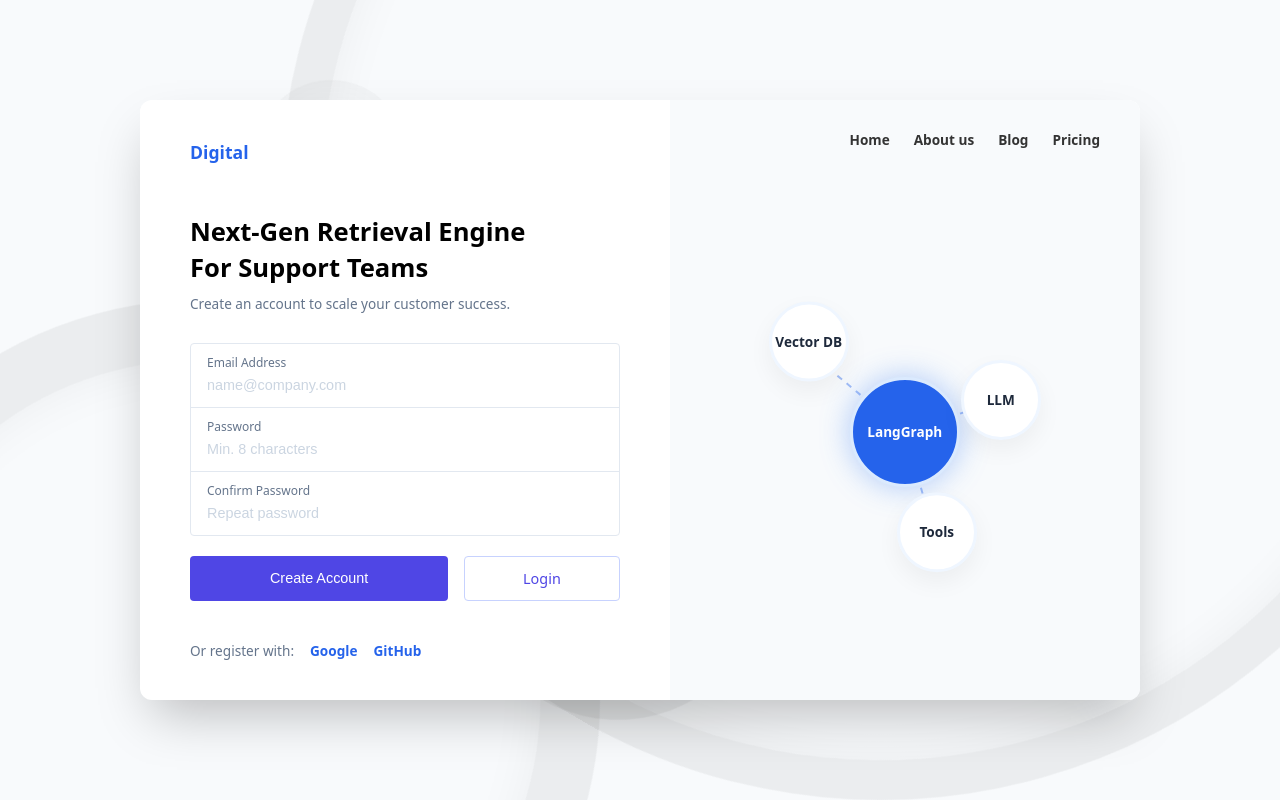
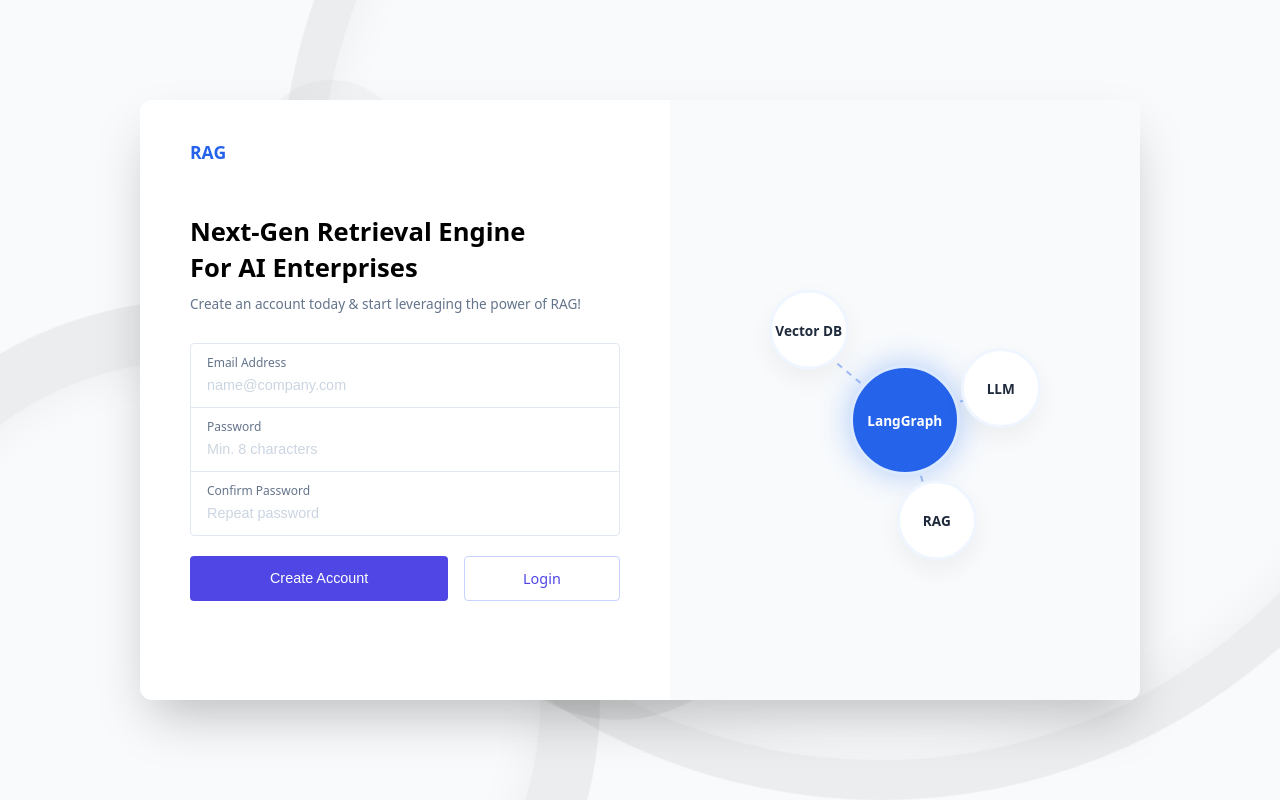
Before and after one commit to AdityaSh07/self-correcting-rag, a plain HTML site: page frontend/signup.html in a window 1280 px wide. Drawn offline with Linux system fonts and the light colour scheme.

Commit message:
Move frontend directory from backend to root

```diff
--- a/backend/frontend/signup.html
+++ b/frontend/signup.html
@@ -16,11 +16,11 @@
 
     <div class="auth-card">
         <div class="auth-left">
-            <div class="brand-text">Digital</div>
+            <div class="brand-text">RAG</div>
 
             <div class="auth-header">
-                <h1 class="auth-title">Next-Gen Retrieval Engine<br>For Support Teams</h1>
-                <p class="auth-subtitle">Create an account to scale your customer success.</p>
+                <h1 class="auth-title">Next-Gen Retrieval Engine<br>For AI Enterprises</h1>
+                <p class="auth-subtitle">Create an account today & start leveraging the power of RAG!</p>
             </div>
 
             <form id="signup-form" class="form auth-form">
@@ -45,25 +45,14 @@
                 </div>
 
                 <p id="signup-error" class="form__error" hidden></p>
-                <p id="signup-success" class="form__success" hidden>Account created! Redirecting to login...</p>
+                <p id="signup-success" class="form__success" hidden>Account created! Login now!</p>
             </form>
 
-            <div class="social-login">
-                <span class="social-text">Or register with:</span>
-                <div class="social-links">
-                    <a href="#">Google</a>
-                    <a href="#">GitHub</a>
-                </div>
-            </div>
+
         </div>
 
         <div class="auth-right">
-            <nav class="top-nav">
-                <a href="#">Home</a>
-                <a href="#">About us</a>
-                <a href="#">Blog</a>
-                <a href="#">Pricing</a>
-            </nav>
+
 
             <div class="illustration-container">
                 <div class="rag-graph">
@@ -74,7 +63,7 @@
                     <!-- Orbiting Nodes -->
                     <div class="graph-node orbit-node orbit-1"><span>Vector DB</span></div>
                     <div class="graph-node orbit-node orbit-2"><span>LLM</span></div>
-                    <div class="graph-node orbit-node orbit-3"><span>Tools</span></div>
+                    <div class="graph-node orbit-node orbit-3"><span>RAG</span></div>
 
                     <svg class="connecting-lines">
                         <line x1="50%" y1="50%" x2="20%" y2="25%" class="pulse-line" />
```
Also changed, not shown: frontend/chat.html (renamed from backend/frontend/chat.html), frontend/chat.js (renamed from backend/frontend/chat.js), frontend/index.html (renamed from backend/frontend/index.html), frontend/login.js (renamed from backend/frontend/login.js), frontend/styles.css (renamed from backend/frontend/styles.css), 1 other file.
